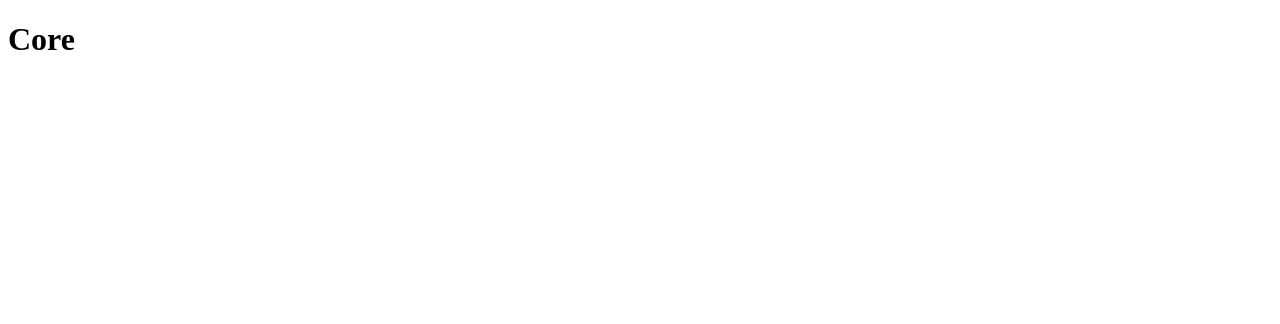
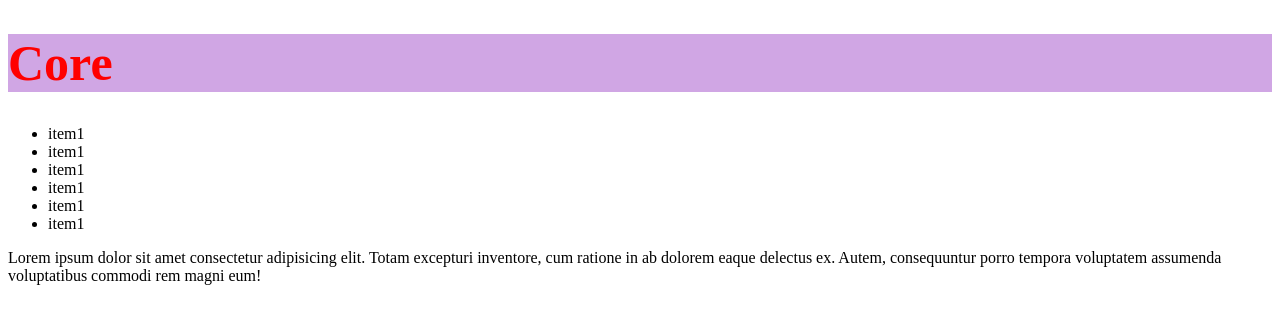
Before and after one commit to kacovisk/webProject, a plain HTML site: page esqueletoWeb/index.html in a window 1280 px wide. Drawn offline with Linux system fonts and the light colour scheme.

Commit message:
primeiro javascript e prototipo de lista

```diff
--- a/esqueletoWeb/estilos/style.css
+++ b/esqueletoWeb/estilos/style.css
@@ -0,0 +1,7 @@
+h1{
+   color: red;
+   background-color: rgb(208, 166, 228);
+   text-shadow: 1px 1px 1px 2px black;
+   text-align: left;
+   font-size: 50px;
+}
--- a/esqueletoWeb/index.html
+++ b/esqueletoWeb/index.html
@@ -8,6 +8,21 @@
     <link rel="stylesheet" href="estilos/style.css"
 </head>
 <body>
+    <header>
     <h1><strong>Core</strong></h1>
+    <div>
+        <ul>
+            <li>item1</li>
+            <li>item1</li>
+            <li>item1</li>
+            <li>item1</li>
+            <li>item1</li>
+            <li>item1</li>
+        </ul>
+    </div>
+    <p>Lorem ipsum dolor sit amet consectetur adipisicing elit. Totam excepturi inventore, cum ratione in ab dolorem eaque delectus ex. Autem, consequuntur porro tempora voluptatem assumenda voluptatibus commodi rem magni eum!</p>
+    </header>
+
+    <script> window.alert('Minha primeira mensagem em JavaScript')</script>
 </body>
 </html>
```
